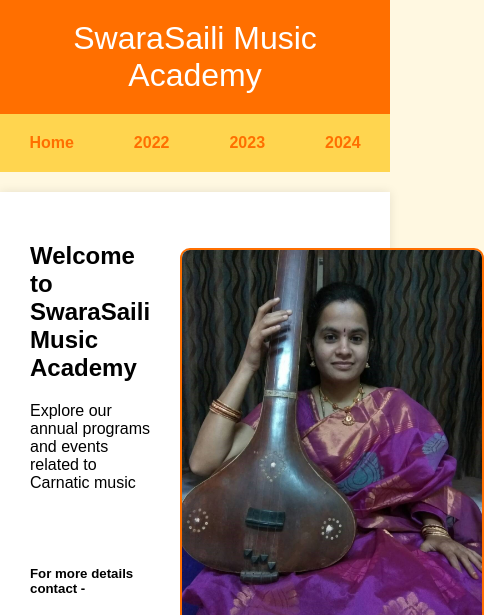
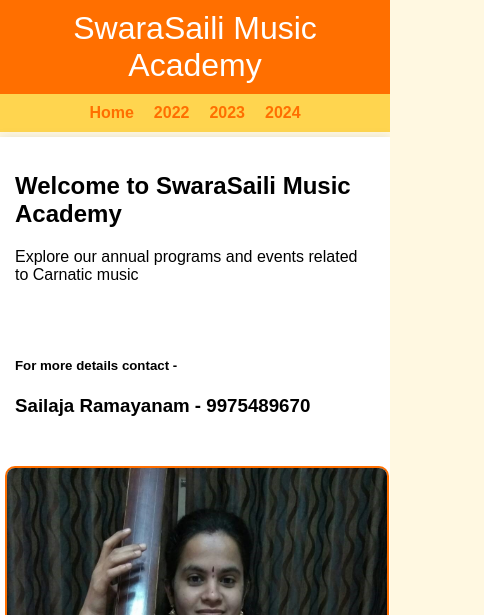
Before and after one commit to sravani3010/swarasailiprogramsongs, a plain HTML site: page docs/index.html in a window 390 px wide. Shown: the top 615 px of the page, 484 px wide, since content can reach past the window. Drawn offline with Linux system fonts and the light colour scheme.

Commit message:
changes_aug2v2

```diff
--- a/docs/index.html
+++ b/docs/index.html
@@ -14,7 +14,7 @@
         header {
             background-color: #ff6f00;
             color: white;
-            padding: 20px;
+            padding: 10px;
             text-align: center;
             font-size: 2em;
         }
@@ -24,8 +24,8 @@
             background-color: #ffd54f;
         }
         nav a {
-            margin: 10px;
-            padding: 10px 20px;
+            margin: 5px;
+            padding: 5px 5px;
             text-decoration: none;
             color: #ff6f00;
             font-weight: bold;
@@ -36,9 +36,10 @@
         }
         .content-container {
             display: flex;
+            flex-wrap: wrap;
             max-width: 800px;
-            margin: 20px auto;
-            padding: 20px;
+            margin: 5px auto;
+            padding: 5px;
             background-color: white;
             box-shadow: 0 0 10px rgba(0, 0, 0, 0.1);
         }
@@ -47,7 +48,7 @@
             padding: 10px;
         }
         .gallery {
-            flex: 0 0 300px;
+            flex: 0 0 200px;
             margin-left: 20px;
             text-align: center;
         }
@@ -66,6 +67,16 @@
             width: 100%;
             bottom: 0;
         }
+        @media (max-width: 768px) {
+            .content-container {
+                flex-direction: column;
+                align-items: center;
+            }
+            .gallery {
+                margin-left: 0;
+                margin-top: 20px;
+            }
+        }
     </style>
 </head>
 <body>
@@ -76,7 +87,7 @@
         <a href="2022.html">2022</a>
         <a href="2023.html">2023</a>
         <a href="2024.html">2024</a>
-    </nav>
+     </nav>
     <div class="content-container">
         <div class="content">
             <h2>Welcome to SwaraSaili Music Academy</h2>
@@ -86,12 +97,9 @@
             <h3>Sailaja Ramayanam - 9975489670</h3>
         </div>
         <div class="gallery">
-            <br></br>
 
-<a href="https://www.youtube.com/channel/UCvQSJP61xtNYoAbjJZJGnoQ" target="_blank">
+            <a href="https://www.youtube.com/channel/UCvQSJP61xtNYoAbjJZJGnoQ" target="_blank">
                 <img src="images/sailaja.jpg" alt="swarasaili" />
-            <!--<a href="https://www.youtube.com/channel/UCvQSJP61xtNYoAbjJZJGnoQ" target="_blank">
-                <img src="images/swarasaili.jpg" alt="swarasaili" />-->
 <h6>Click on the picture to visit Youtube Channel</h6>
             </a>
         </div>
```
Also changed, not shown: docs/New Text Document.txt.
